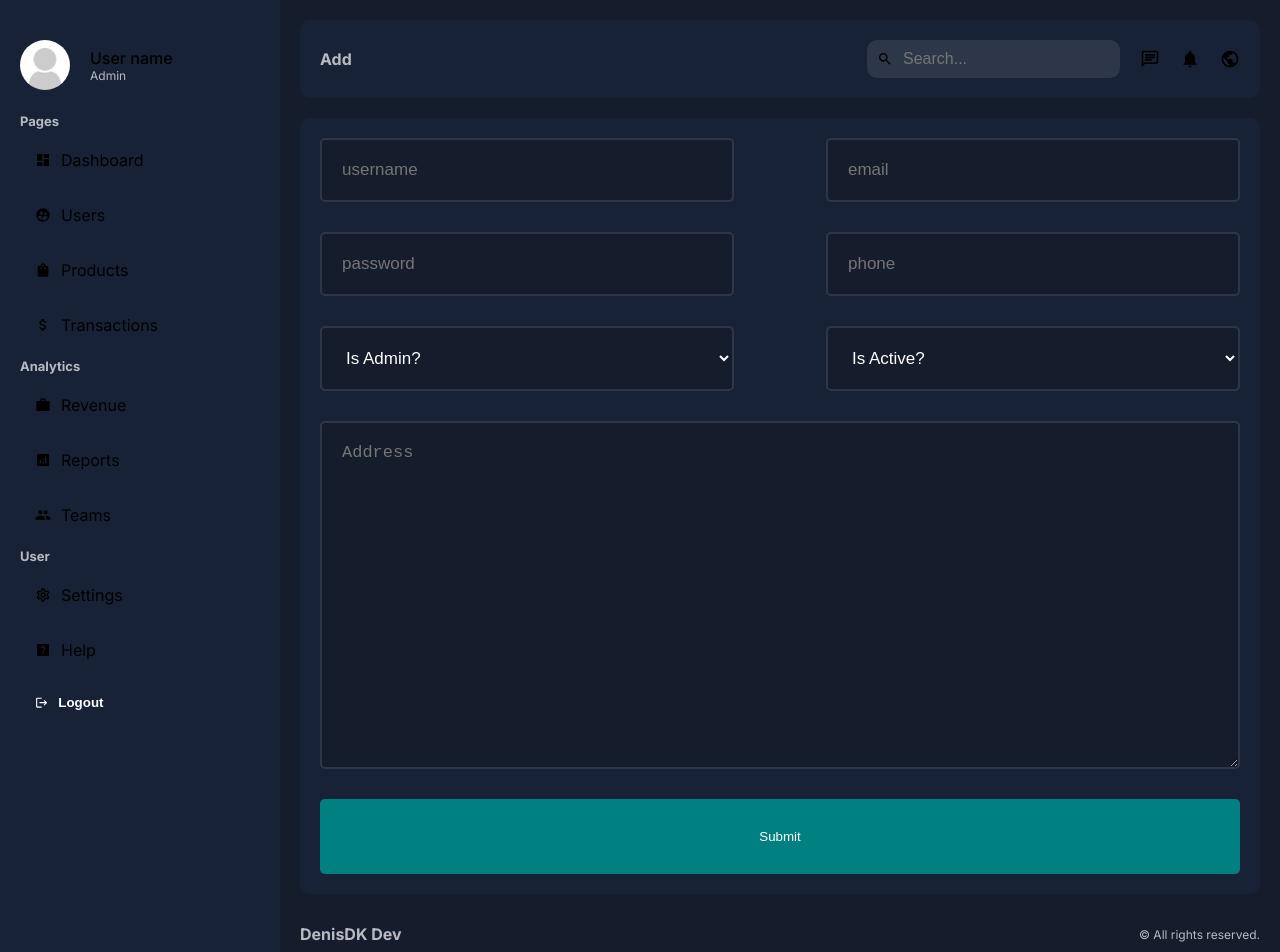
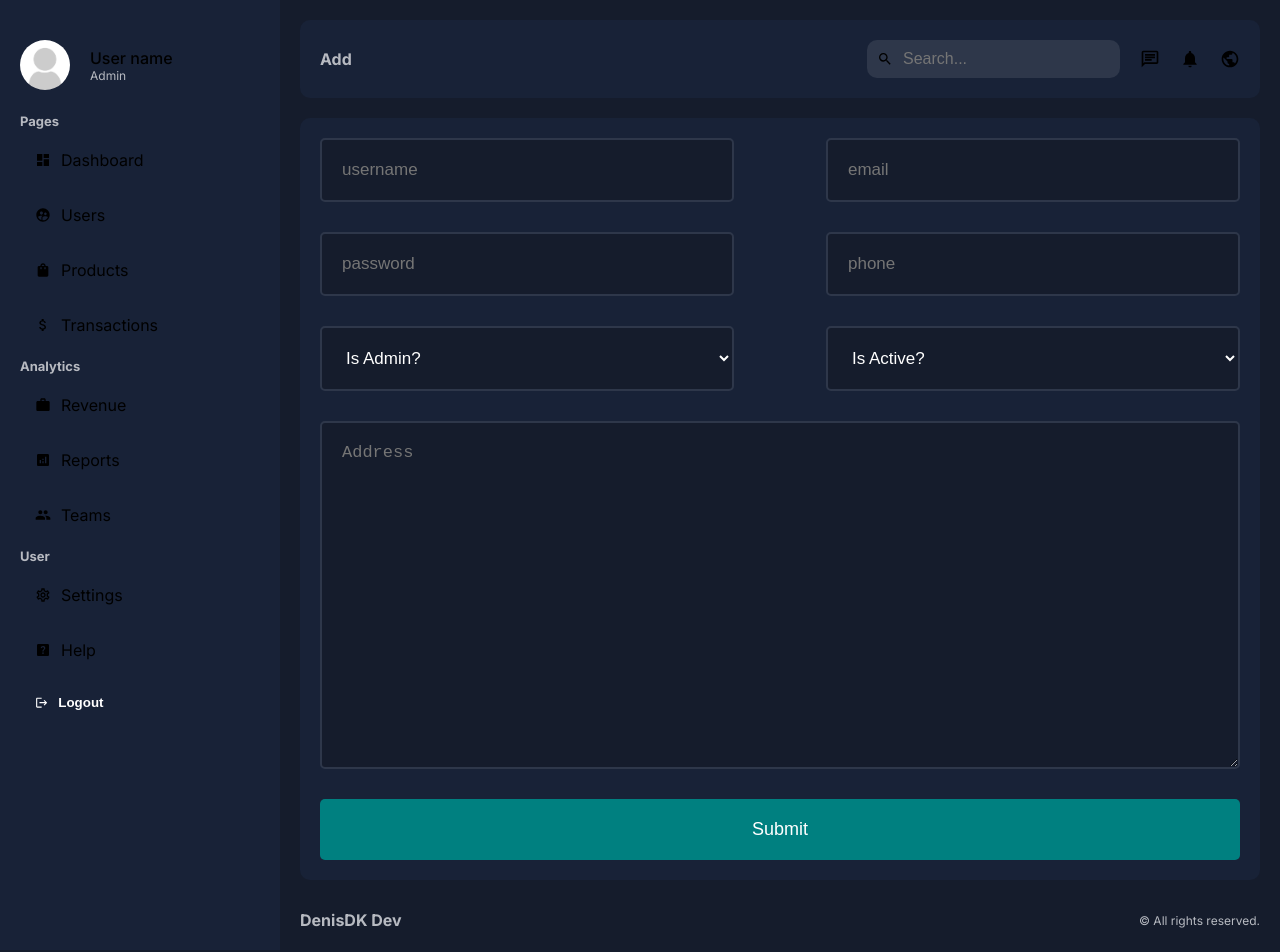
Before and after one commit to DenisDK/Admin-Dashboard, a Next.js app: page /dashboard/users/add in a window 1280 px wide. Shown: the top 952 px of the page. Built offline with nearby package versions, Linux system fonts and the light colour scheme.

Commit message:
Create Single User page

```diff
--- a/src/app/dashboard/products/page.jsx
+++ b/src/app/dashboard/products/page.jsx
@@ -39,7 +39,7 @@
             <td>77</td>
             <td>
                <div className={style.buttons}>
-                  <Link href='/'>
+                  <Link href='/dashboard/products/test'>
                      <button className={`${style.button} ${style.view}`}>View</button>
                   </Link>
                      <button className={`${style.button} ${style.delete}`}>Delete</button>
--- a/src/app/dashboard/users/page.jsx
+++ b/src/app/dashboard/users/page.jsx
@@ -39,7 +39,7 @@
                <td>Active</td>
                <td>
                   <div className={style.buttons}>
-                     <Link href='/'>
+                     <Link href='/dashboard/users/test'>
                         <button className={`${style.button} ${style.view}`}>View</button>
                      </Link>
                         <button className={`${style.button} ${style.delete}`}>Delete</button>
--- a/src/app/ui/dashboard/products/addProduct/addProduct.module.css
+++ b/src/app/ui/dashboard/products/addProduct/addProduct.module.css
@@ -33,10 +33,16 @@
 
  .form button{
    width: 100%;
-   padding: 30px;
+   padding: 20px; /*30 px*/
    background-color: teal;
    color: var(--text);
    border: none;
    border-radius: 5px;
    cursor: pointer;
+   font-size: 18px;
+   transition: .3s;
  }
+
+ .form button:hover {
+   background-color: rgb(9, 153, 153);
+ }
--- a/src/app/ui/dashboard/users/addUser/addUser.module.css
+++ b/src/app/ui/dashboard/users/addUser/addUser.module.css
@@ -33,10 +33,16 @@
 
  .form button{
    width: 100%;
-   padding: 30px;
+   padding: 20px; /*30 px*/
    background-color: teal;
    color: var(--text);
    border: none;
    border-radius: 5px;
    cursor: pointer;
+   font-size: 18px;
+   transition: .3s;
  }
+
+ .form button:hover {
+   background-color: rgb(9, 153, 153);
+ }
--- /dev/null
+++ b/src/app/ui/dashboard/users/singleUser/singleUser.module.css
@@ -0,0 +1,67 @@
+.container {
+   display: flex;
+   gap: 50px;
+   margin-top: 20px;
+ }
+
+ .infoContainer {
+   flex: 1;
+   background-color: var(--bgSoft);
+   padding: 20px;
+   border-radius: 10px;
+   font-weight: bold;
+   color: var(--textSoft);
+   height: max-content;
+ }
+
+ .imgContainer{
+   width: 100%;
+   height: 300px;
+   position: relative;
+   border-radius: 10px;
+   overflow: hidden;
+   margin-bottom: 20px;
+ }
+
+ .formContainer {
+   flex: 3;
+   background-color: var(--bgSoft);
+   padding: 20px;
+   border-radius: 10px;
+ }
+
+ .form{
+   display: flex;
+   flex-direction: column;
+ }
+
+ .form input, .form textarea, .form select{
+   padding: 15px; /*20px*/
+   border: 2px solid #2e374a;
+   border-radius: 5px;
+   background-color: var(--bg);
+   color: var(--text);
+   margin: 10px 0px;
+   font-size: 16px;
+ }
+
+ .form label{
+   font-size: 12px;
+ }
+
+ .form button{
+   width: 100%;
+   padding: 20px;
+   background-color: teal;
+   color: var(--text);
+   border: none;
+   border-radius: 5px;
+   cursor: pointer;
+   margin-top: 20px;
+   transition: .3s;
+   font-size: 18px;
+ }
+
+ .form button:hover {
+   background-color: rgb(9, 153, 153);
+ }
```
Also changed, not shown: src/app/dashboard/users/[id]/page.jsx (added, +43 -0 lines).
